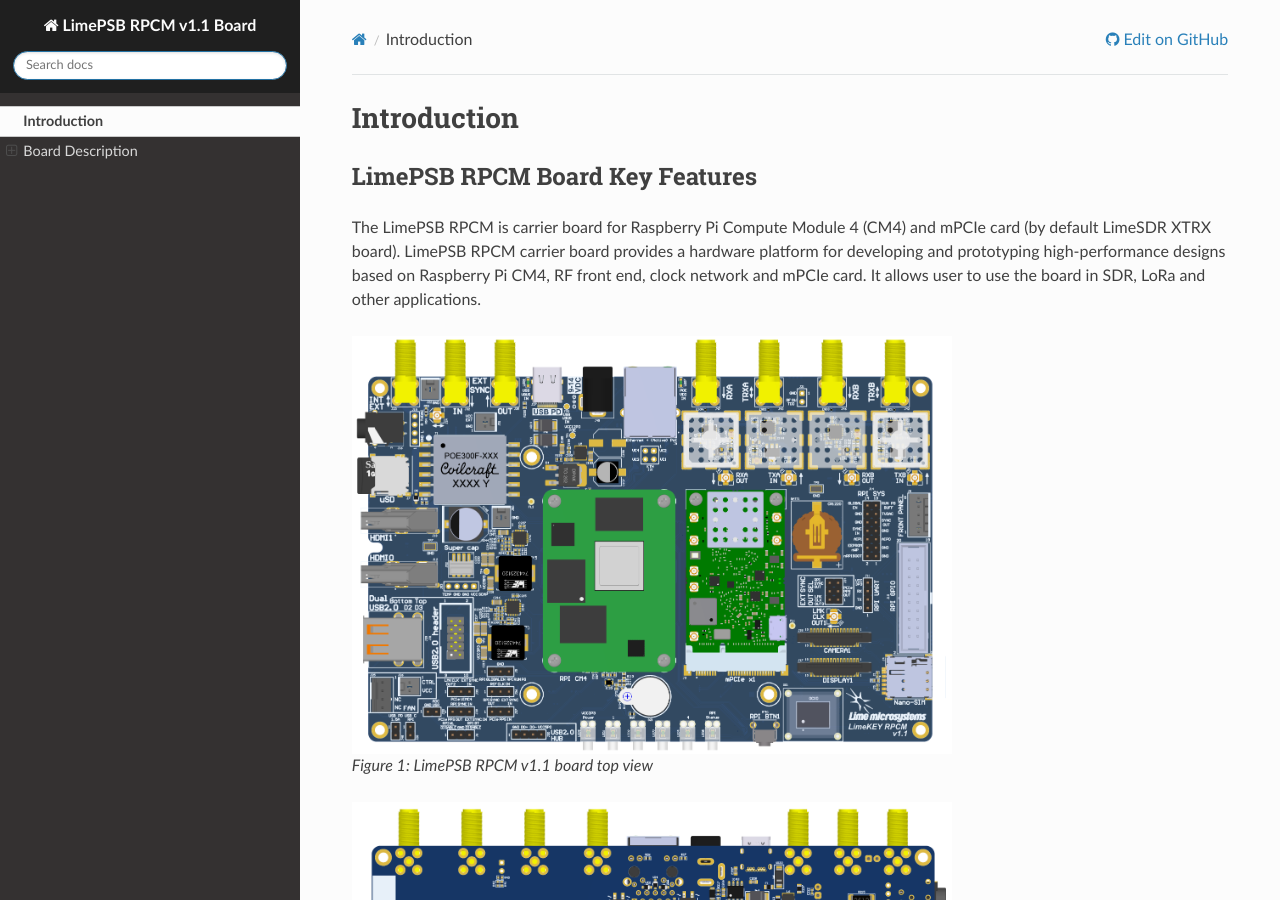
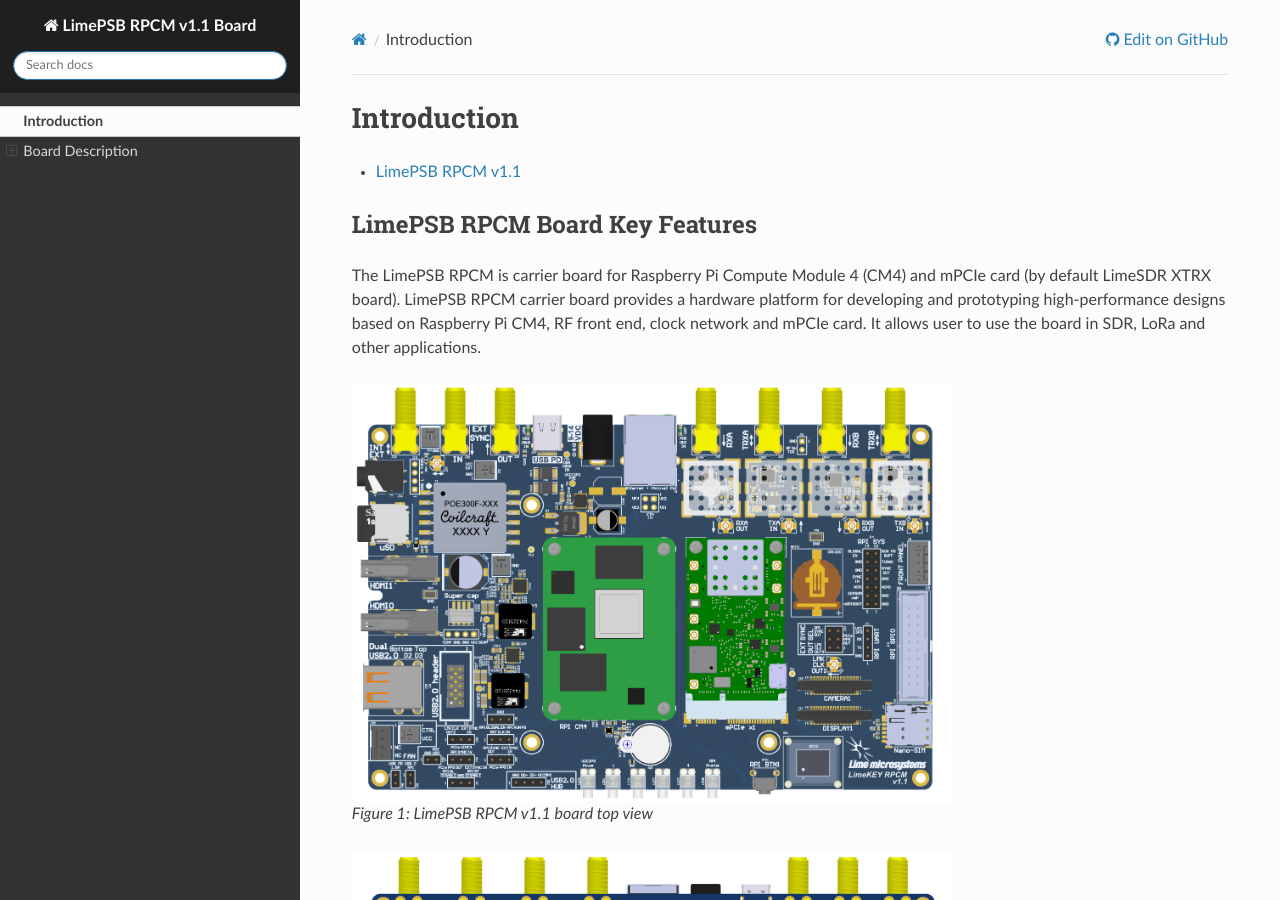
Before and after one commit to myriadrf/LimePSB-RPCM, a Sphinx documentation site: the page built from docs/index.rst, in a window 1280 px wide and 900 px high. Built offline with Sphinx 7.4.7 and the Read the Docs theme 3.1.0, drawn with Linux system fonts in a browser that asks for light colours.

Commit message:
Created directory for v1.1

```diff
--- a/docs/index.rst
+++ b/docs/index.rst
@@ -8,6 +8,7 @@
 Introduction
 ============
 
+* `LimePSB RPCM v1.1 </v1.1>`_
 
 LimePSB RPCM Board Key Features
 -------------------------------
```
Also changed, not shown: docs/v1.1/images/LimePSB-RPCM_v1.1_3D_bot.png (added), docs/v1.1/images/LimePSB-RPCM_v1.1_3D_top.png (added), docs/v1.1/images/LimePSB-RPCM_v1.1_bot_components.png (added), docs/v1.1/images/LimePSB-RPCM_v1.1_diagrams_r1_RFFE.png (added), docs/v1.1/images/LimePSB-RPCM_v1.1_diagrams_r1_USB.png (added), docs/v1.1/images/LimePSB-RPCM_v1.1_diagrams_r1_block.png (added), docs/v1.1/images/LimePSB-RPCM_v1.1_diagrams_r1_clock.png (added), docs/v1.1/images/LimePSB-RPCM_v1.1_diagrams_r1_power.png (added), docs/v1.1/images/LimePSB-RPCM_v1.1_top_components.png (added), docs/v1.1/images/LimePSB-RPCM_v1.1_user_interface_components.png (added).
